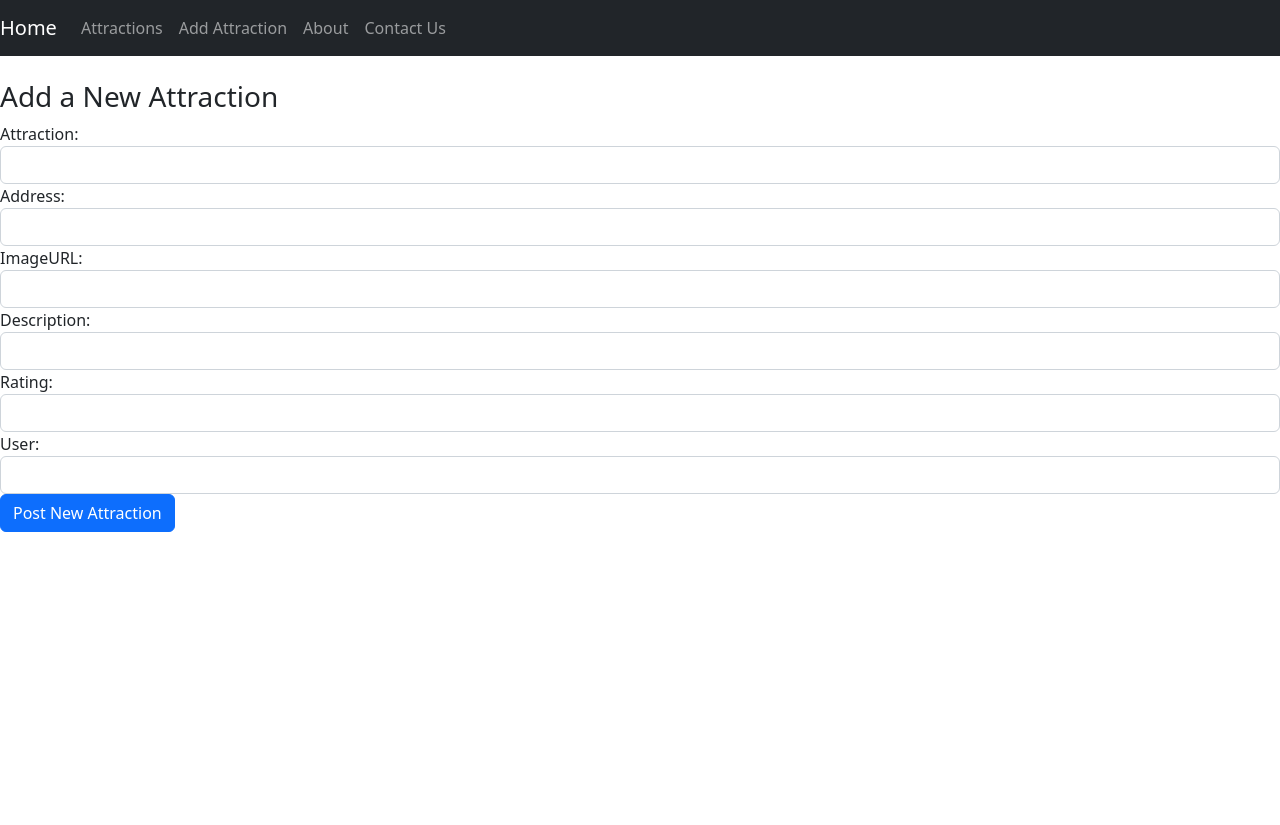
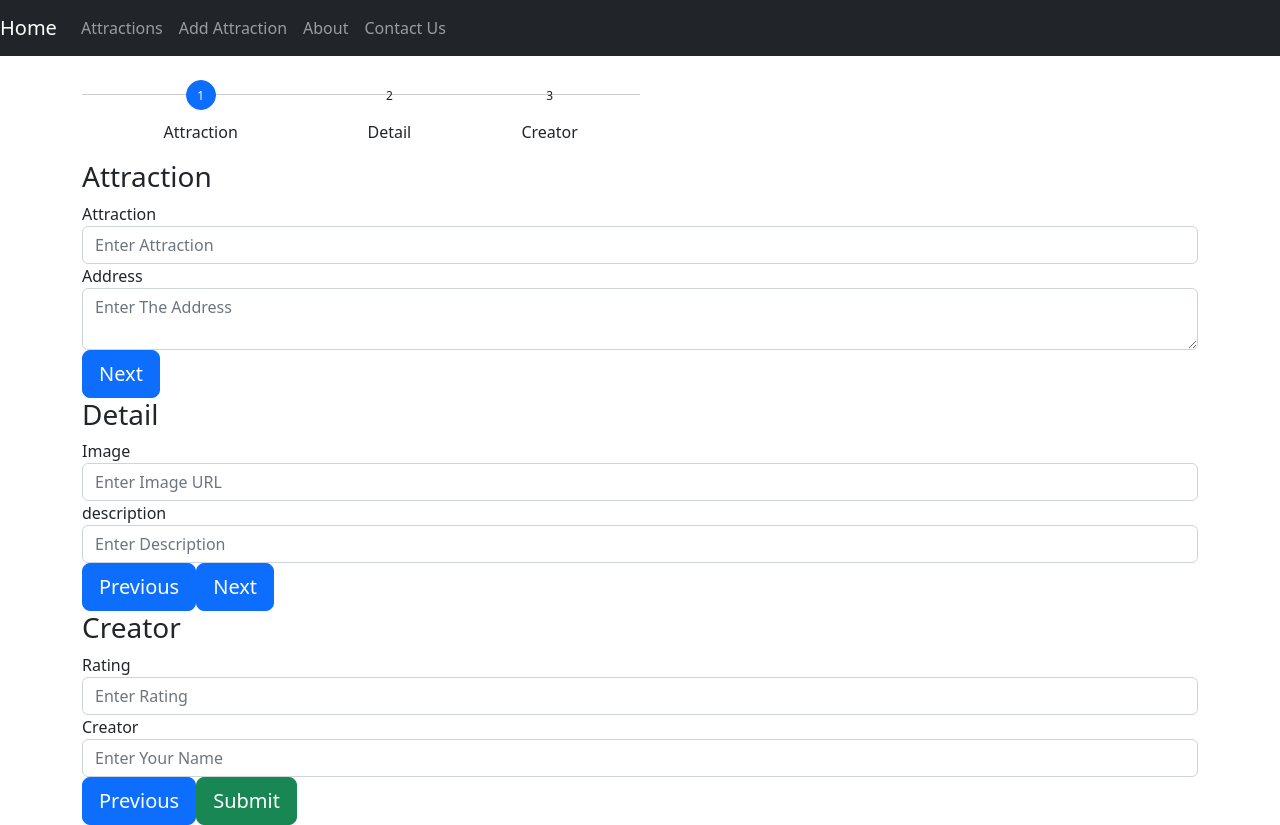
Before and after one commit to pritumdebnath/cap-project, a React (Create React App) app: page /addattractions in a window 1280 px wide. Before the commit the page ends 800 px from the top, so only its background shows below. Built offline with nearby package versions, Linux system fonts and the light colour scheme.

Commit message:
add style folder and get the base form done

```diff
--- a/src/components/addAttractions.component.js
+++ b/src/components/addAttractions.component.js
@@ -1,5 +1,6 @@
 import React, { Component } from 'react';
 import axios from 'axios';
+import '../components/style/addAtractions.style.css';
 
 export default class addAttractions extends Component {
   constructor(props) {
@@ -79,70 +80,79 @@ export default class addAttractions extends Component {
 
   render() {
     return (
-        <div>
-        <h3>Add a New Attraction</h3>
-        <form onSubmit={this.onSubmit}>
-          <div className="form-group">
-            <label>Attraction: </label>
-            <input  type="text"
-                required
-                className="form-control"
-                value={this.state.attraction}
-                onChange={this.onChangeAttraction}
-                />
+      <div class="container"></div>,<div class="container">
+<div class="stepwizard col-md-offset-3">
+    <div class="stepwizard-row setup-panel">
+      <div class="stepwizard-step">
+        <a href="#step-1" type="button" class="btn btn-primary btn-circle">1</a>
+        <p>Attraction</p>
       </div>
-          <div className="form-group">
-            <label>Address: </label>
-            <input  type="text"
-                required
-                className="form-control"
-                value={this.state.address}
-                onChange={this.onChangeAddress}
-                />
+      <div class="stepwizard-step">
+        <a href="#step-2" type="button" class="btn btn-default btn-circle" disabled="disabled">2</a>
+        <p>Detail</p>
       </div>
-          <div className="form-group">
-            <label>ImageURL: </label>
-            <input
-                type="text"
-                className="form-control"
-                value={this.state.image}
-                onChange={this.onChangeImage}
-                />
+      <div class="stepwizard-step">
+        <a href="#step-3" type="button" class="btn btn-default btn-circle" disabled="disabled">3</a>
+        <p>Creator</p>
       </div>
-          <div className="form-group">
-            <label>Description: </label>
-            <input
-                type="text"
-                className='form-control'
-                value={this.state.description}
-                onChange={this.onChangeDescription}
-              />
     </div>
-          <div className="form-group">
-            <label>Rating: </label>
-            <input
-                type="text"
-                className='form-control'
-                value={this.state.ratings}
-                onChange={this.onChangeRatings}
-              />
-            </div>
-          <div className="form-group">
-            <label>User: </label>
-            <input
-                type="text"
-                className='form-control'
-                value={this.state.user}
-                onChange={this.onChangeUser}
-              />
   </div>
 
-
-          <div className="form-group">
-            <input type="submit" value="Post New Attraction" className="btn btn-primary" />
+  <form role="form" action="" method="post">
+    <div class="row setup-content" id="step-1">
+      <div class="col-xs-6 col-md-offset-3">
+        <div class="col-md-12">
+          <h3> Attraction</h3>
+          <div class="form-group">
+            <label class="control-label">Attraction</label>
+            <input maxlength="100" type="text" required="required" class="form-control" placeholder="Enter Attraction"/>
+          </div>
+          <div class="form-group">
+            <label class="control-label">Address</label>
+            <textarea required="required" class="form-control" placeholder="Enter The Address"></textarea>
+          </div>
+          <button class="btn btn-primary nextBtn btn-lg pull-right" type="button">Next</button>
+        </div>
+      </div>
+    </div>
+    <div class="row setup-content" id="step-2">
+      <div class="col-xs-6 col-md-offset-3">
+        <div class="col-md-12">
+          <h3>Detail</h3>
+          <div class="form-group">
+            <label class="control-label">Image</label>
+            <input maxlength="200" type="text" required="required" class="form-control" placeholder="Enter Image URL"/>
+          </div>
+          <div class="form-group">
+            <label class="control-label">description</label>
+            <input maxlength="200" type="text" required="required" class="form-control" placeholder="Enter Description"/>
+          </div>
+          <button class="btn btn-primary prevBtn btn-lg pull-left" type="button">Previous</button>
+          <button class="btn btn-primary nextBtn btn-lg pull-right" type="button">Next</button>
+        </div>
+      </div>
+    </div>
+    <div class="row setup-content" id="step-3">
+      <div class="col-xs-6 col-md-offset-3">
+        <div class="col-md-12">
+          <h3>Creator</h3>
+           <div class="form-group">
+            <label class="control-label">Rating</label>
+            <input maxlength="200" type="text" required="required" class="form-control" placeholder="Enter Rating"/>
+          </div>
+          <div class="form-group">
+            <label class="control-label">Creator</label>
+            <input maxlength="200" type="text" required="required" class="form-control" placeholder="Enter Your Name"/>
+          </div>
+          <button class="btn btn-primary prevBtn btn-lg pull-left" type="button">Previous</button>
+          <button class="btn btn-success btn-lg pull-right" type="submit">Submit</button>
+        </div>
+      </div>
     </div>
   </form>
 </div>
+
     )
+
   }
 }
--- /dev/null
+++ b/src/components/style/addAtractions.style.css
@@ -0,0 +1,38 @@
+.stepwizard-step p {
+    margin-top: 10px;
+}
+.stepwizard-row {
+    display: table-row;
+}
+.stepwizard {
+    display: table;
+    width: 50%;
+    position: relative;
+}
+.stepwizard-step button[disabled] {
+    opacity: 1 !important;
+    filter: alpha(opacity=100) !important;
+}
+.stepwizard-row:before {
+    top: 14px;
+    bottom: 0;
+    position: absolute;
+    content: " ";
+    width: 100%;
+    height: 1px;
+    background-color: #ccc;
+}
+.stepwizard-step {
+    display: table-cell;
+    text-align: center;
+    position: relative;
+}
+.btn-circle {
+    width: 30px;
+    height: 30px;
+    text-align: center;
+    padding: 6px 0;
+    font-size: 12px;
+    line-height: 1.428571429;
+    border-radius: 15px;
+}
```
Lines whose indentation alone changed are shown as unchanged.
